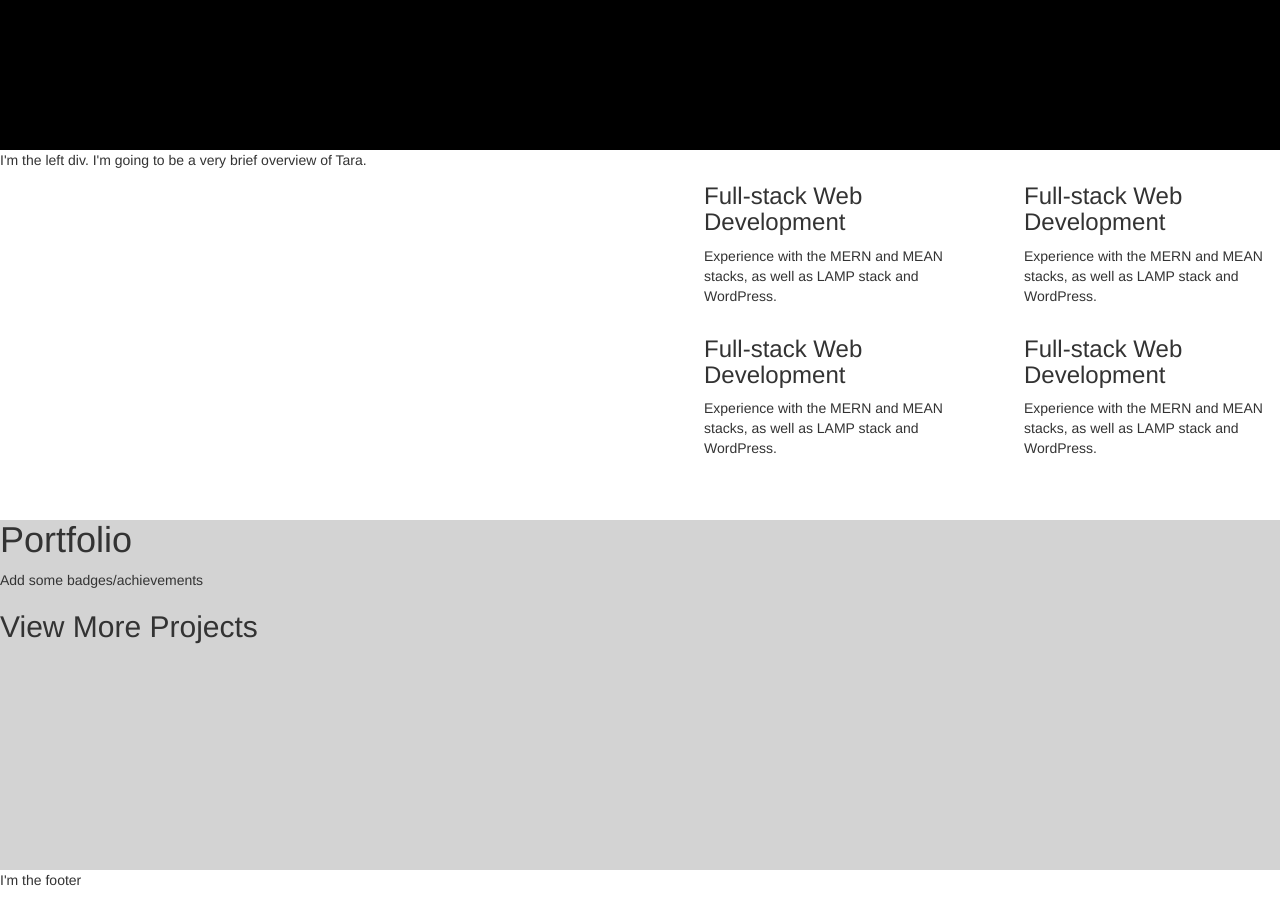
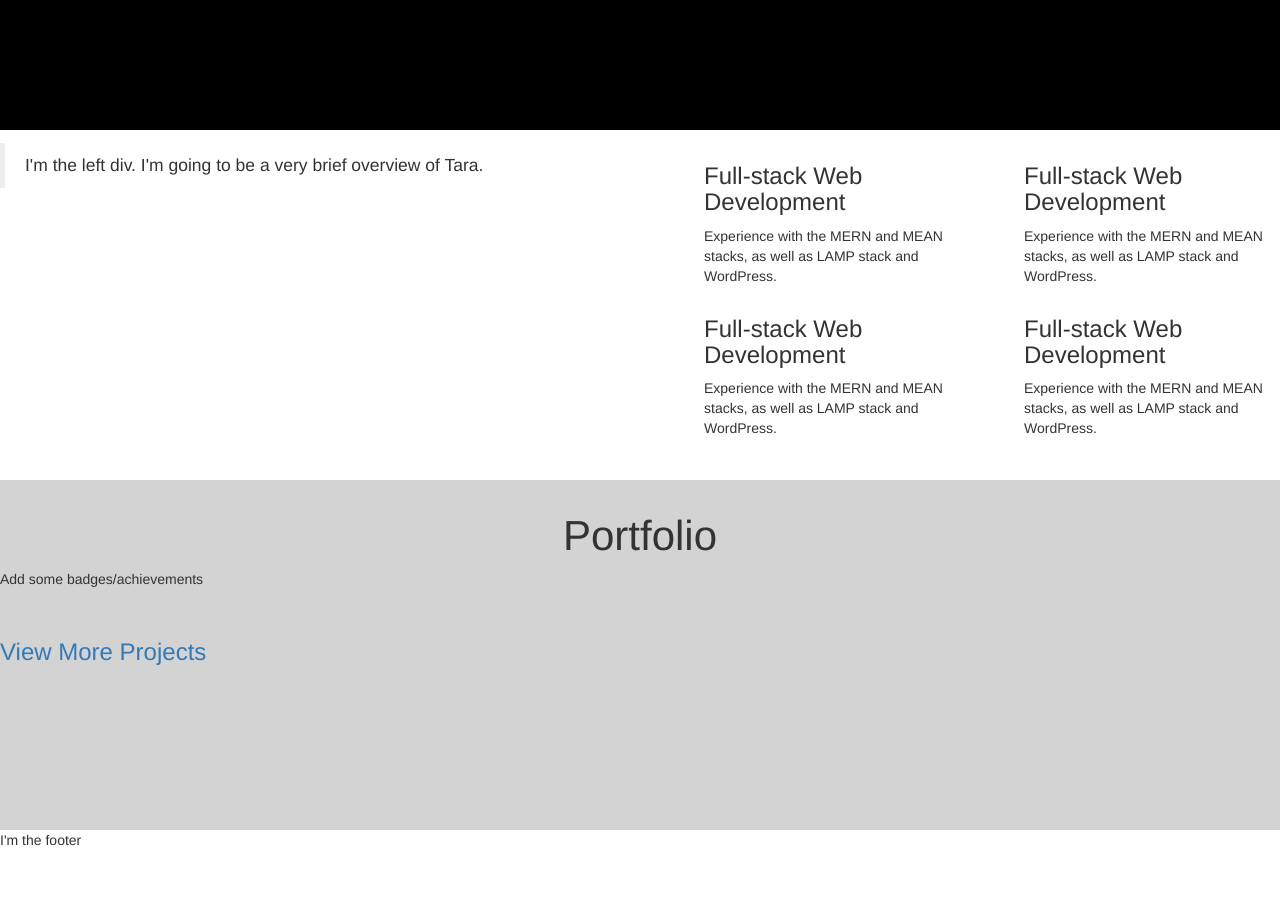
Before and after one commit to Saluki-scribe/my-portfolio, a plain HTML site: page index.html in a window 1280 px wide. Shown: the part 320-1244 px from the top of the page. Drawn offline with nearby package versions, Linux system fonts and the light colour scheme.

Commit message:
Adjusted padding-top on all sections. Reduced footer height. Added title class.

```diff
--- a/assets/style.css
+++ b/assets/style.css
@@ -1,5 +1,10 @@
 body {
 
+}
+
+.title {
+    text-align: center;
+    font-size: 42px;
 }
 
 #section-1 {
@@ -7,6 +12,7 @@ body {
     height: 450px;
     background-color: black;
     text-align: center;
+    padding-top: 10px;
 }
 
 #section-1 h1 {
@@ -16,6 +22,7 @@ body {
 
 #section-2 {
     height: 350px;
+    padding-top: 1%;
 }
 
 .skills {
@@ -27,10 +34,11 @@ body {
 #section-3 {
     height: 350px;
     background-color: lightgray;
+    padding-top: 1%;
 }
 
 footer {
-    height: 250px;
+    height: 150px;
 }
 
 .left-col {
@@ -42,7 +50,6 @@ footer {
 .right-col {
     height: 100%;
     width: 50%;
-    padding-top: 1%;
     float: right;
 }
 
--- a/index.html
+++ b/index.html
@@ -21,10 +21,13 @@
         <h1>Hi. I'm Tara</h1>
         <h4>Development / Copywriting / Inbound</h4>
     </div>
+
     <div id="section-2">
+
         <div class="left-col">
-            <p>I'm the left div. I'm going to be a very brief overview of Tara.</p>
+            <blockquote>I'm the left div. I'm going to be a very brief overview of Tara.</blockquote>
         </div>
+
         <div class="right-col">
             <div class="skills">
                 <h3>Full-stack Web Development</h3>
@@ -43,11 +46,15 @@
                 <p>Experience with the MERN and MEAN stacks, as well as LAMP stack and WordPress.</p>
             </div>
         </div>
-    </div>
+
+    </div> <!--END SECTION-2 ID-->
+
     <div id="section-3">
-        <h1>Portfolio</h1>
+
+        <h1 class="title">Portfolio</h1>
         <p>Add some badges/achievements</p>
-        <h2>View More Projects</h2>
+        <img>
+        <h3><a href="#" target="blank">View More Projects</a></h3>
     </div>
 
     <footer>
```
